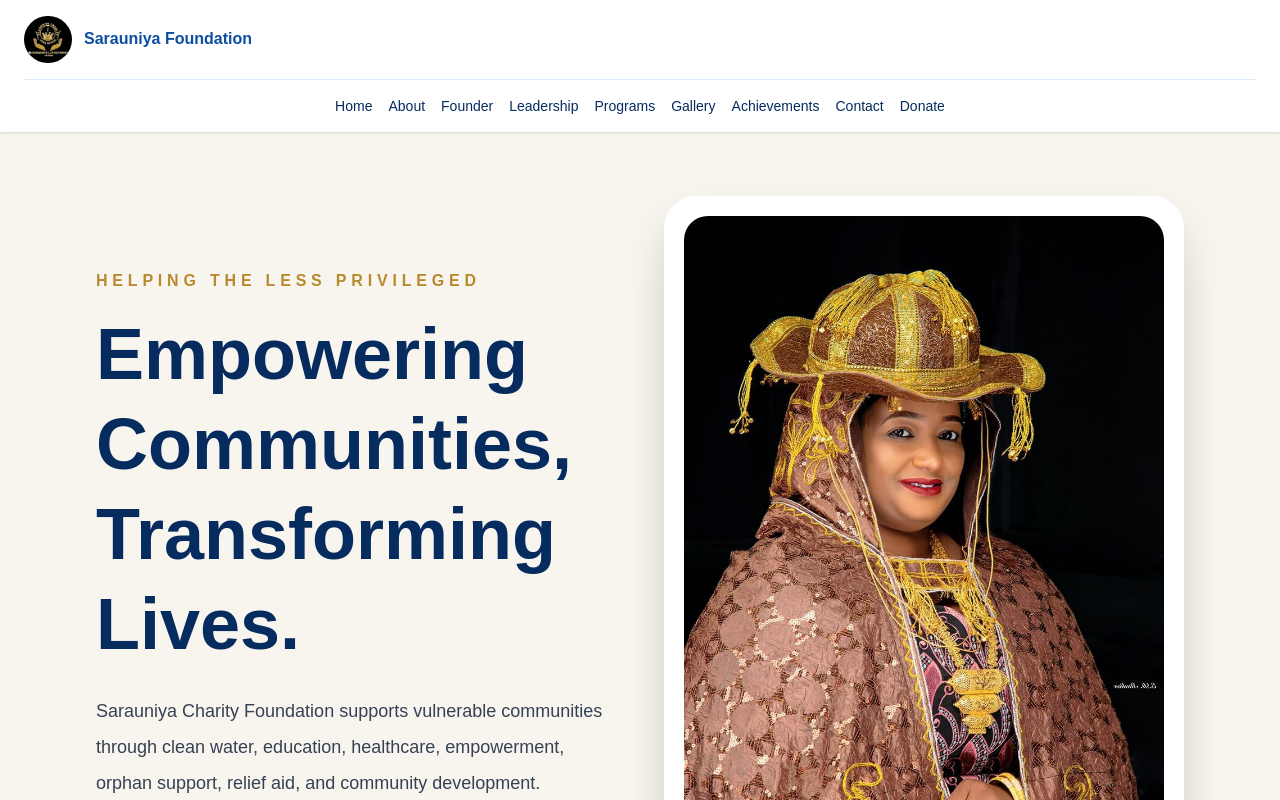
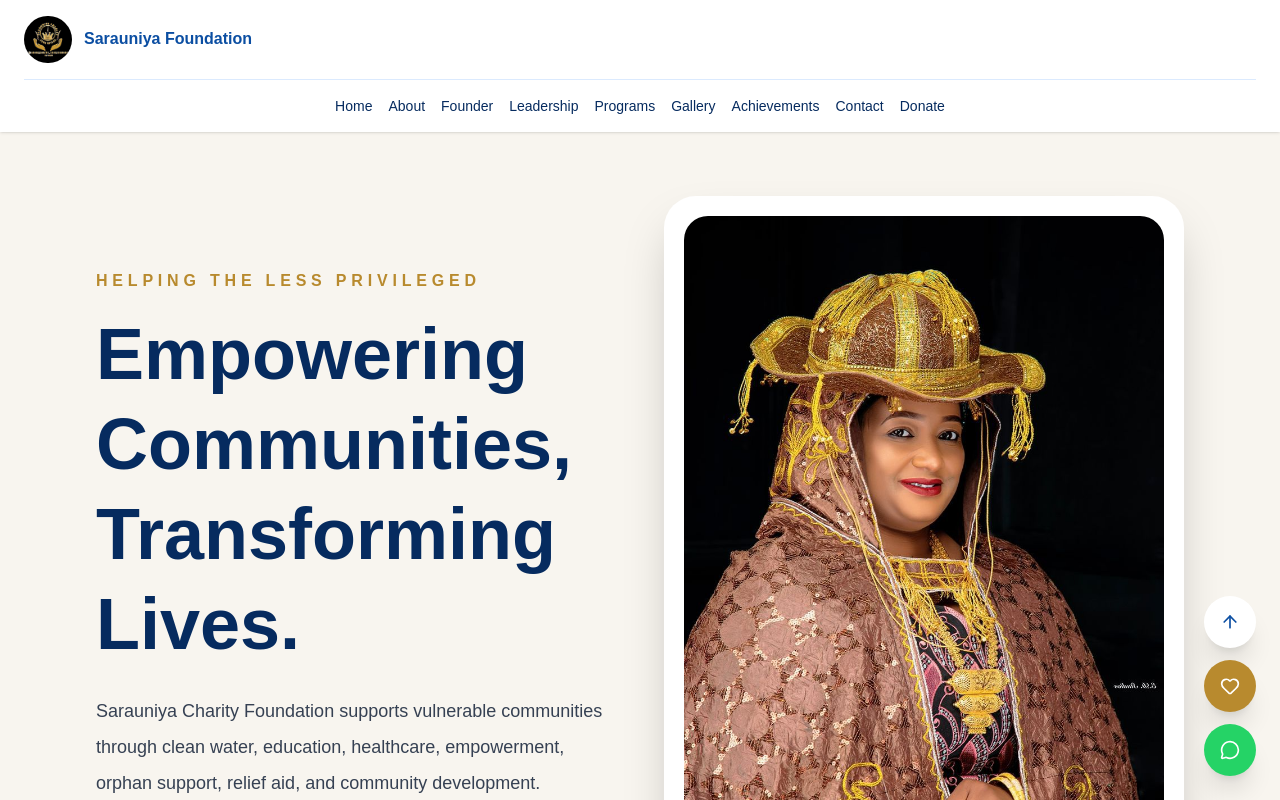
Before and after one commit to YUSUFUMARWALI/sarauniya-foundation, a Next.js app: page / in a window 1280 px wide. Shown: the top 800 px of the page. Built offline with nearby package versions, Linux system fonts and the light colour scheme.

Commit message:
Add floating action buttons

```diff
--- a/app/layout.tsx
+++ b/app/layout.tsx
@@ -3,6 +3,7 @@ import { Geist, Geist_Mono } from "next/font/google";
 import "./globals.css";
 
 import Footer from "@/components/Footer";
+import FloatingButtons from "@/components/FloatingButtons";
 
 const geistSans = Geist({
   variable: "--font-geist-sans",
@@ -35,6 +36,7 @@ export default function RootLayout({
           {children}
         </main>
 
+        <FloatingButtons />
         <Footer />
       </body>
     </html>
--- /dev/null
+++ b/components/FloatingButtons.tsx
@@ -0,0 +1,39 @@
+"use client";
+
+import Link from "next/link";
+import { ArrowUp, Heart, MessageCircle } from "lucide-react";
+
+export default function FloatingButtons() {
+  const scrollTop = () => {
+    window.scrollTo({ top: 0, behavior: "smooth" });
+  };
+
+  return (
+    <div className="fixed bottom-6 right-6 z-50 flex flex-col gap-3">
+      <button
+        onClick={scrollTop}
+        title="Back to Top"
+        className="rounded-full bg-white p-4 text-[#0B4EA2] shadow-xl transition hover:-translate-y-1"
+      >
+        <ArrowUp className="h-5 w-5" />
+      </button>
+
+      <Link
+        href="/donate"
+        title="Donate"
+        className="rounded-full bg-[#B88A2E] p-4 text-white shadow-xl transition hover:-translate-y-1"
+      >
+        <Heart className="h-5 w-5" />
+      </Link>
+
+      <a
+        href="https://wa.me/2348021086666?text=Assalamu%20Alaikum.%20I%20would%20like%20to%20know%20more%20about%20Sarauniya%20Charity%20Foundation."
+        target="_blank"
+        title="WhatsApp"
+        className="rounded-full bg-[#25D366] p-4 text-white shadow-xl transition hover:-translate-y-1"
+      >
+        <MessageCircle className="h-5 w-5" />
+      </a>
+    </div>
+  );
+}
```
